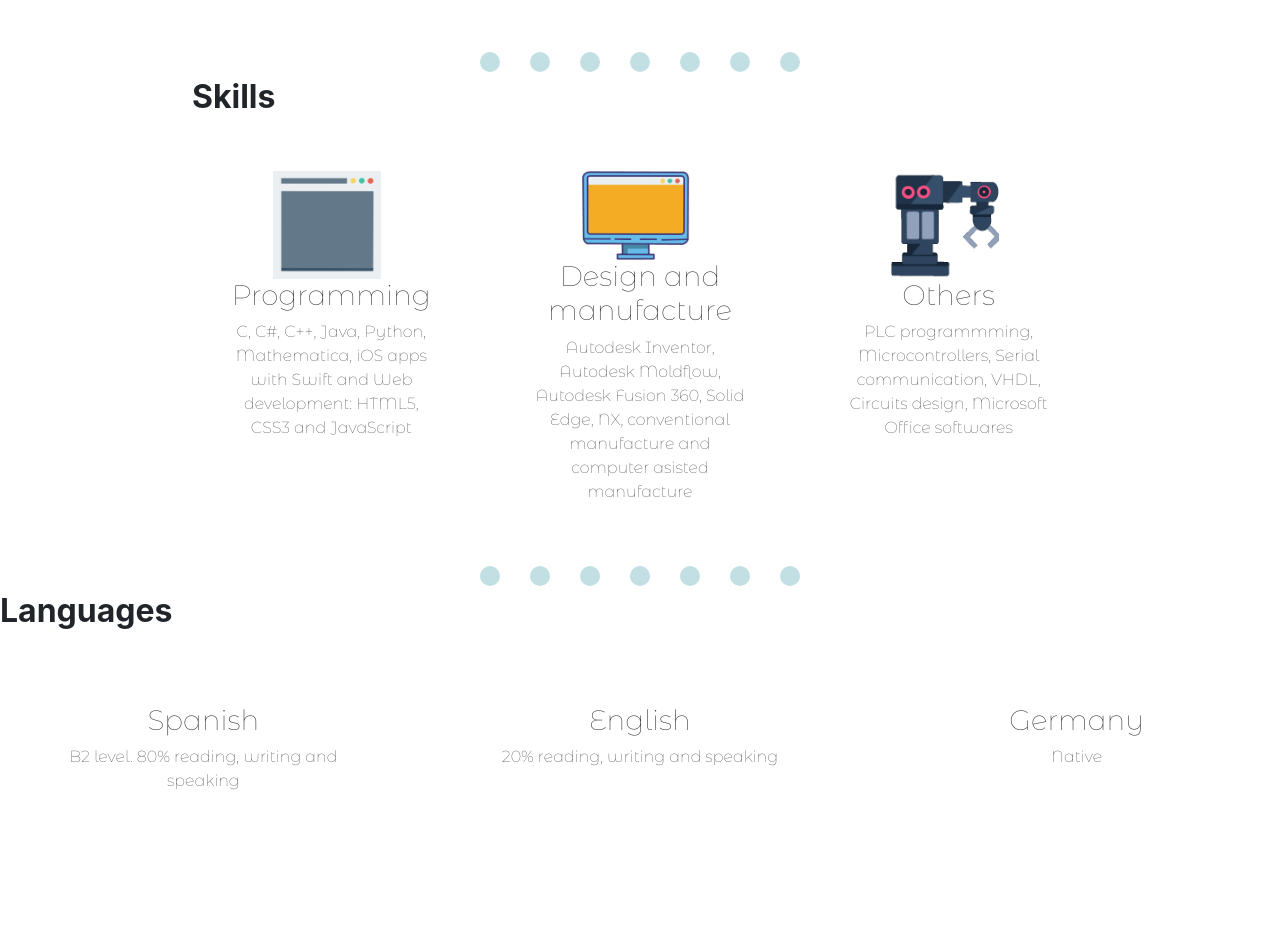
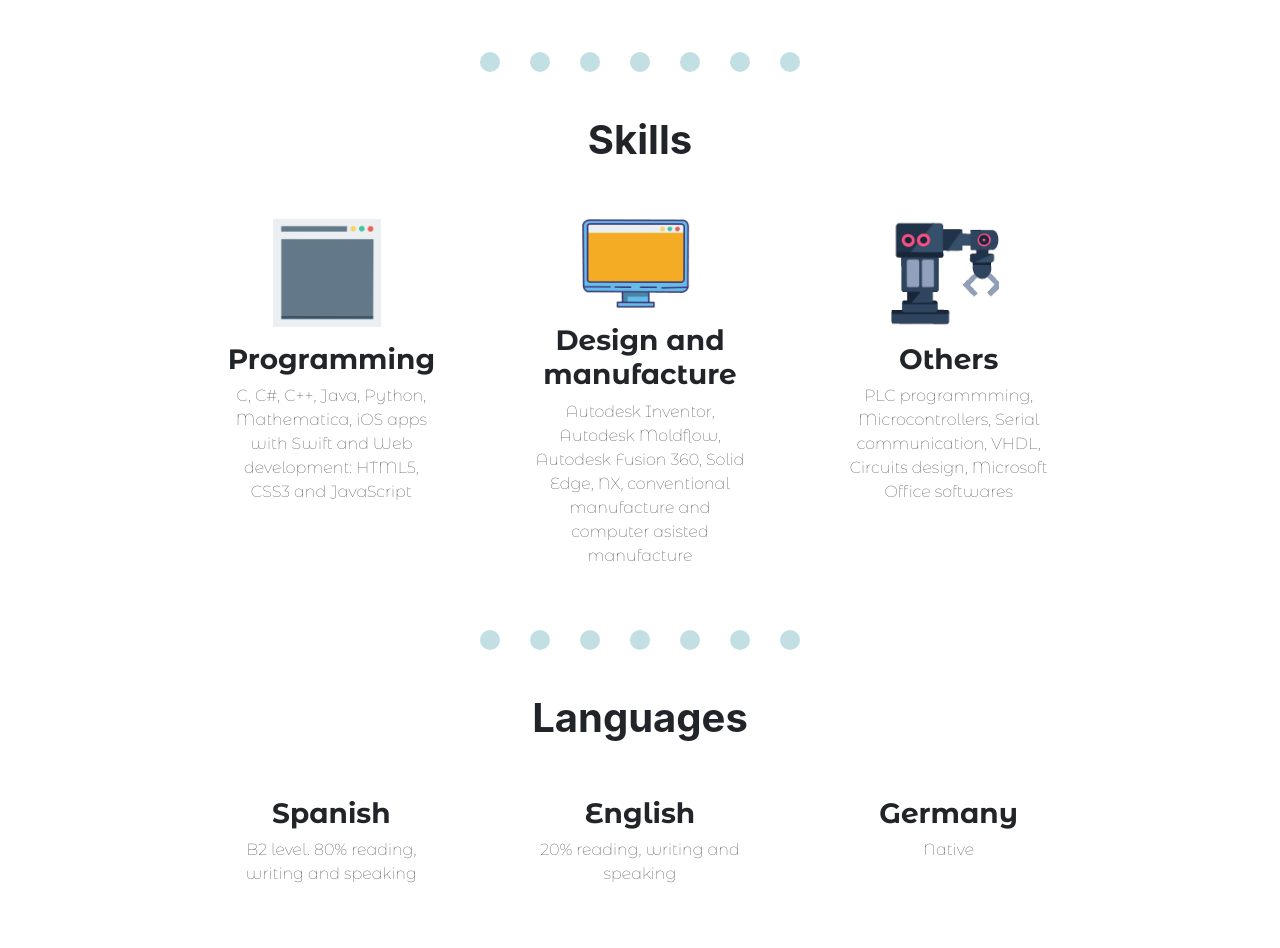
Before and after one commit to AndreX14/CV_EngAndreGutierrez, a plain HTML site: page index.html in a window 1280 px wide. Shown: the part 691-1639 px from the top of the page. Before the commit the page ends 1566 px from the top, so only its background shows below. Drawn offline with nearby package versions, Linux system fonts and the light colour scheme.

Commit message:
Add files via upload

```diff
--- a/css/styles.css
+++ b/css/styles.css
@@ -94,21 +94,31 @@ h1{
 }
 
 #skills{
-    padding: 0% 15%;
+    padding: 3% 15% 0% 15%;
+    text-align: center;
 }
 
 .skill-sect{
-    text-align: center;
     padding: 5%;
     font-family: 'Montserrat Alternates', sans-serif;
 
 }
 
 h2{
-    font-size: 2rem;
+    font-size: 2.5rem;
+    font-weight: bold;
+}
+
+h3{
     font-weight: bold;
 }
 
 .gif{
     width: 50%;
+    margin-bottom: 1rem;
 }
+
+#Languages{
+    padding: 3% 15% 0% 15%;
+    text-align: center;
+}
```
